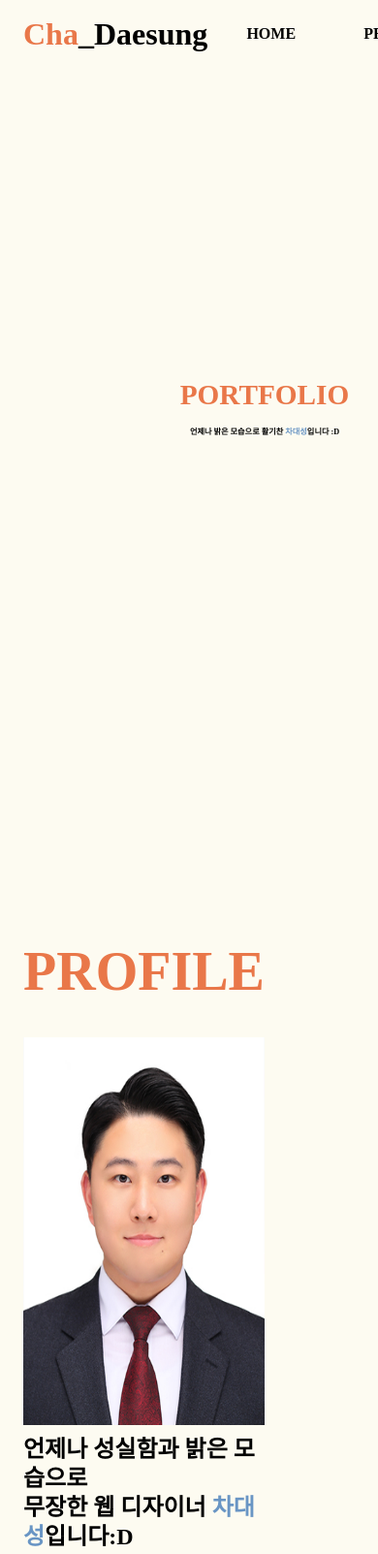
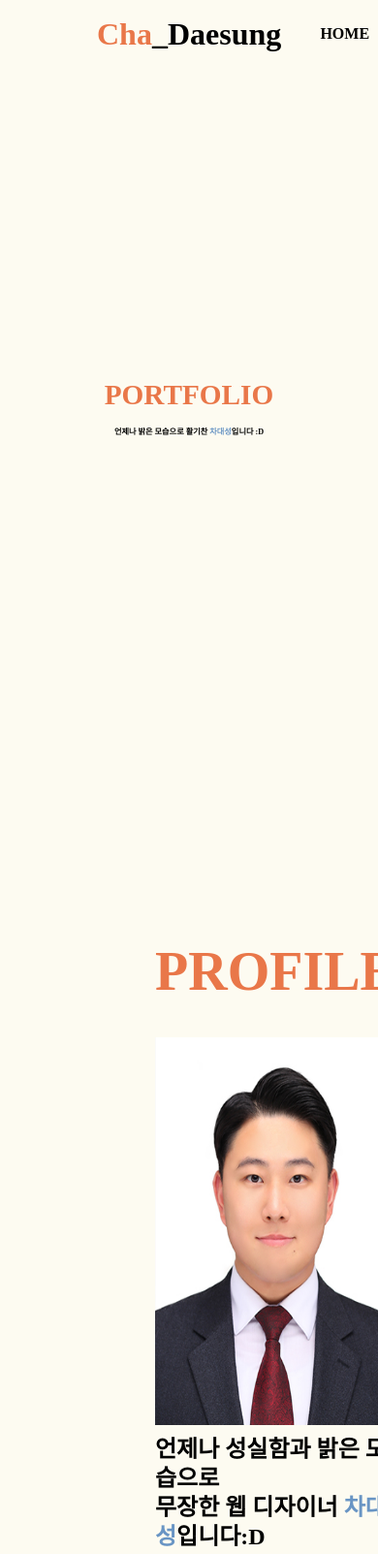
Before and after one commit to bombom13/Cha_portfolio, a plain HTML site: page index.html in a window 390 px wide. Shown: the top 1603 px of the page at 97% size. Drawn offline with Linux system fonts and the light colour scheme; a web font is replaced by a local one.

Commit message:
Update main.css

```diff
--- a/css/main.css
+++ b/css/main.css
@@ -765,34 +765,3 @@ main #mbox .title h3 span {
 }
 
 /* //last */
-
-
-/* 반응형 분기점 */
-@media screen and (max-width:1200px) {
-    .header_i {
-        display: flex;
-        align-items: center;
-        justify-content: space-between;
-        padding: 10px 24px;
-    }
-
-    main #mbox {
-        position: relative;
-        width: 100vw;
-        height: 100vh;
-    }
-
-    main #mbox .title {
-        text-align: center;
-        position: absolute;
-        top: 50%;
-        left: 70%;
-        transform: translate(-50%, -50%);
-    }
-
-    #profile {
-        height: 100vh;
-        display: flex;
-        padding: 0px 24px;
-    }
-}
```
